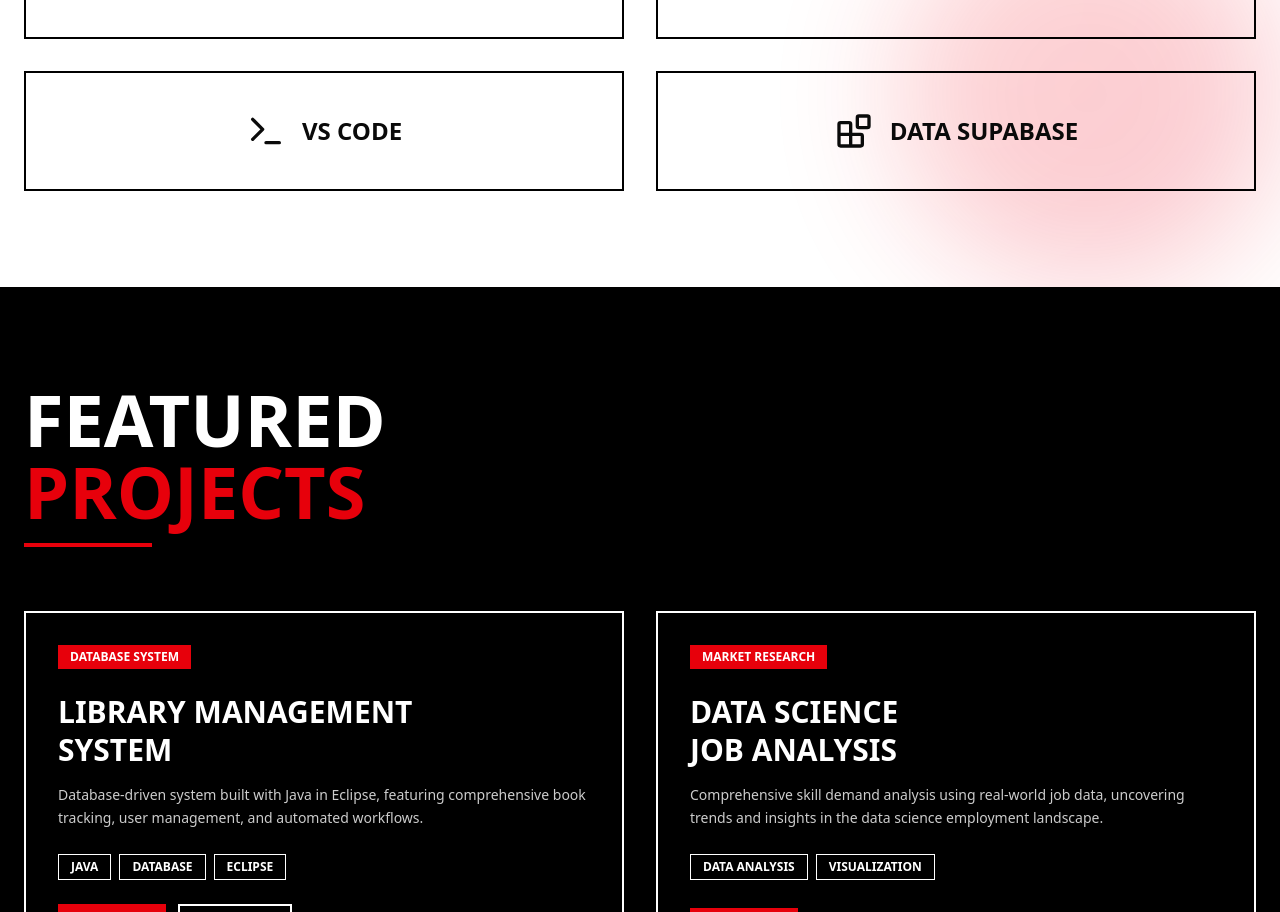
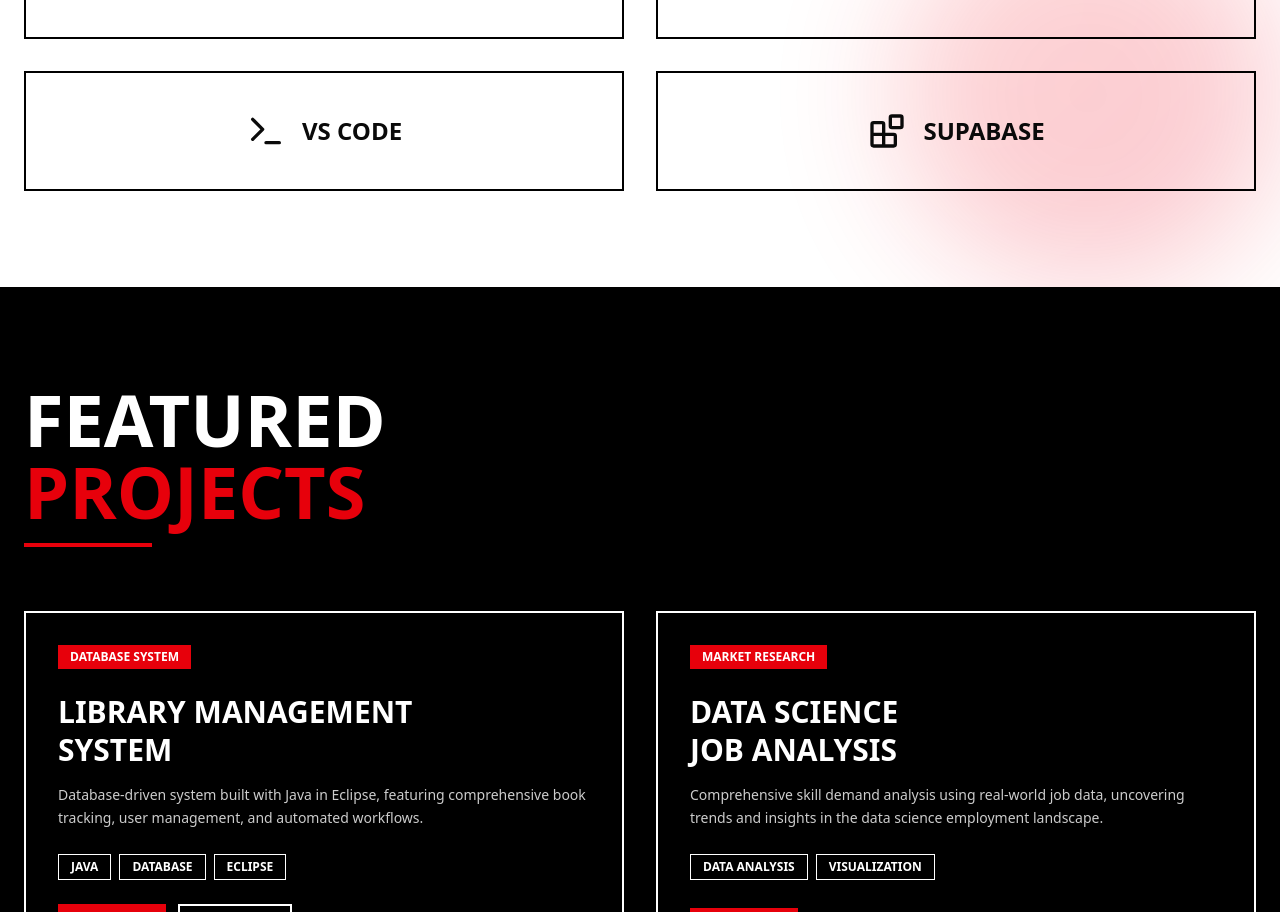
Before and after one commit to prudhvi040/PP-sample, a React (Vite) app: page / in a window 1280 px wide. Shown: the part 2568-3480 px from the top of the page. Built offline with nearby package versions, Linux system fonts and the light colour scheme.

Commit message:
corrected supabase spelling

```diff
--- a/src/components/Tools.tsx
+++ b/src/components/Tools.tsx
@@ -15,7 +15,7 @@ const tools = [
     icon: Terminal
   },
   {
-    name: 'DATA SUPABASE',
+    name: 'SUPABASE',
     icon: Blocks
   },
 
```
